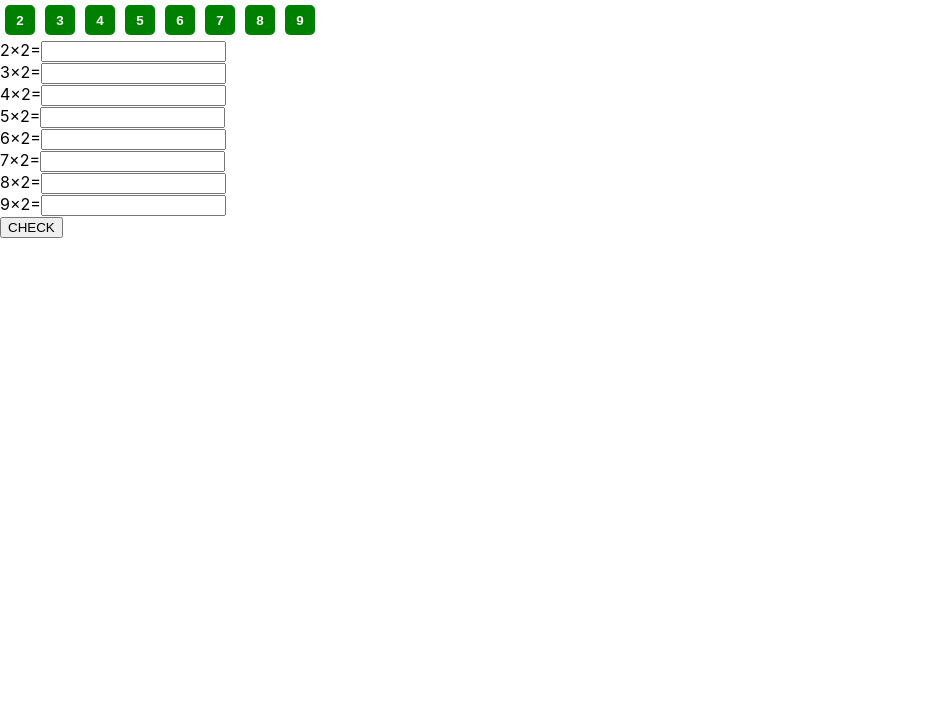
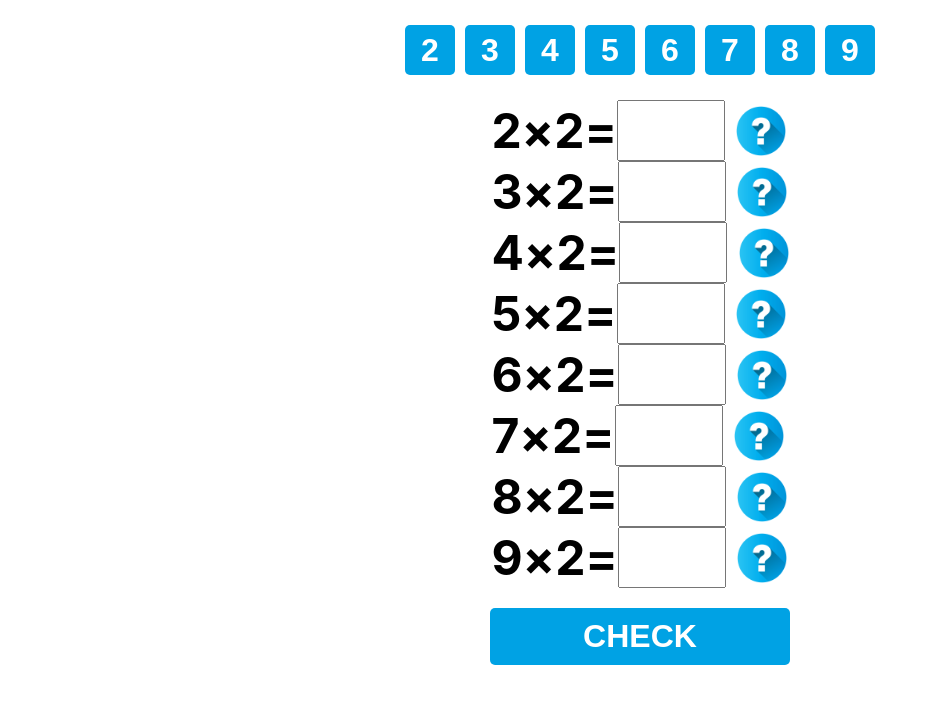
Before and after one commit to dime-makarov/multiplichecker, a React (Create React App) app: page / in a window 1280 px wide. Shown: the top 704 px of the page, without its empty margins (0-938 px from the left). Built offline with nearby package versions, Linux system fonts and the light colour scheme.

Commit message:
Styling.

```diff
--- a/src/App.css
+++ b/src/App.css
@@ -1,38 +1,22 @@
-.App {
-  text-align: center;
+
+div#main-area {
+    display: flex;
+    flex-direction: column;
+    align-items: center;
 }
 
-.App-logo {
-  height: 40vmin;
-  pointer-events: none;
+section#bottom-controls {
+    margin: 20px;
 }
 
-@media (prefers-reduced-motion: no-preference) {
-  .App-logo {
-    animation: App-logo-spin infinite 20s linear;
-  }
+button#button-check {
+    width: 300px;
+    border: 0;
+    padding: 10px;
+    color: white;
+    font-size: 2rem;
+    font-weight: bold;
+    background-color: #00A2E4;
+    border-radius: 5px;
+    cursor: pointer;
 }
-
-.App-header {
-  background-color: #282c34;
-  min-height: 100vh;
-  display: flex;
-  flex-direction: column;
-  align-items: center;
-  justify-content: center;
-  font-size: calc(10px + 2vmin);
-  color: white;
-}
-
-.App-link {
-  color: #61dafb;
-}
-
-@keyframes App-logo-spin {
-  from {
-    transform: rotate(0deg);
-  }
-  to {
-    transform: rotate(360deg);
-  }
-}
--- a/src/App.js
+++ b/src/App.js
@@ -44,22 +44,24 @@ function App() {
     }
 
     return (
-        <>
+        <div id="main-area">
             <NumberSelector onSelect={handleSelectTimesNumber} />
             <section id="equations">
                 {equations.map((eq, idx) => (
                     <Equation
-                        key={eq[0]}
+                        key={idx}
                         index={idx}
                         equation={eq}
                         onChangeAnswer={handleChangeAnswer}
                     />
                 ))}
             </section>
-            <button type="button" onClick={onCheck}>
-                CHECK
-            </button>
-        </>
+            <section id="bottom-controls">
+                <button id="button-check" type="button" onClick={onCheck}>
+                    CHECK
+                </button>
+            </section>
+        </div>
     );
 }
 
--- a/src/components/Equation.css
+++ b/src/components/Equation.css
@@ -1,4 +1,22 @@
-.image-result {
-    width: 20px;
-    height: 20px;
+
+div.equation {
+    display: flex;
+    flex-direction: row;
+    align-items: center;
 }
+
+span.number, span.sign {
+    font-size: 3rem;
+    font-weight: bold;
+}
+
+input.result {
+    font-size: 3rem;
+    width: 100px;
+    text-align: center;
+}
+
+img.image-result {
+    width: 50px;
+    height: 50px;
+}
--- a/src/components/Equation.jsx
+++ b/src/components/Equation.jsx
@@ -2,14 +2,11 @@ import "./Equation.css";
 
 import check from "../assets/check.png";
 import cross from "../assets/cross.png";
+import question from "../assets/question.png";
 
-export default function Equation({
-    index,
-    equation,
-    onChangeAnswer
-}) {
-    const numericAnswer = equation.answer.length === 0 ? 0 : +(equation.answer);
-    const isCorrect = (numericAnswer === equation.baseNum * equation.timesNum);
+export default function Equation({ index, equation, onChangeAnswer }) {
+    const numericAnswer = equation.answer.length === 0 ? 0 : +equation.answer;
+    const isCorrect = numericAnswer === equation.baseNum * equation.timesNum;
 
     return (
         <div className="equation">
@@ -17,13 +14,21 @@ export default function Equation({
             <span className="sign">&times;</span>
             <span className="number">{equation.timesNum}</span>
             <span className="sign">=</span>
+
             <input
                 className="result"
                 type="number"
+                max={99}
                 value={equation.answer}
                 disabled={equation.showResult}
                 onChange={(event) => onChangeAnswer(index, event.target.value)}
             />
+
+            <span className="sign">&nbsp;</span>
+
+            {!equation.showResult && (
+                <img className="image-result" src={question} alt="?" />
+            )}
 
             {equation.showResult && isCorrect && (
                 <img className="image-result" src={check} alt="Correct" />
--- a/src/components/NumberSelector.css
+++ b/src/components/NumberSelector.css
@@ -1,12 +1,17 @@
+
+section#number-selector {
+    margin: 20px;
+}
 
 section#number-selector button {
-    width: 30px;
-    height: 30px;
+    width: 50px;
+    height: 50px;
     border: 0;
     margin: 5px;
     color: white;
+    font-size: 2rem;
     font-weight: bold;
-    background-color: green;
+    background-color: #00A2E4;
     border-radius: 5px;
     cursor: pointer;
 }
```
Also changed, not shown: src/assets/question.png (added).
